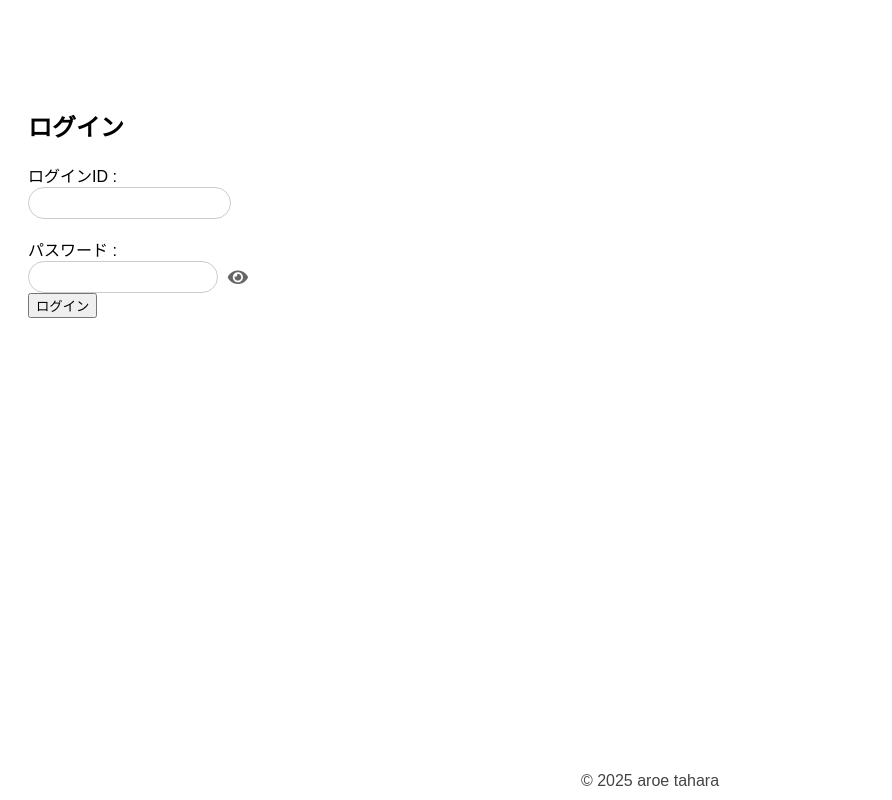
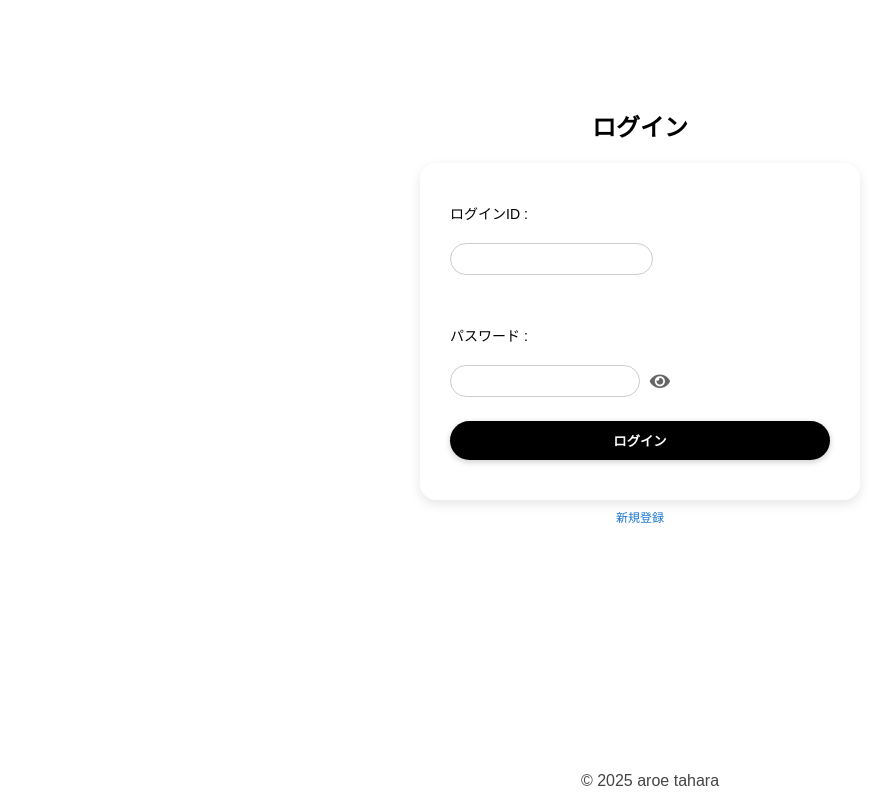
Before and after one commit to Say-Sato/my-vue3-webApp, a Vue app: page /login in a window 1280 px wide. Shown: the whole page, without its empty margins (0-892 px from the left). Built offline with nearby package versions, Linux system fonts and the light colour scheme; a web font is replaced by a local one.

Commit message:
ログイン画面フロント修正

```diff
--- a/src/views/LoginPage.vue
+++ b/src/views/LoginPage.vue
@@ -98,6 +98,9 @@ const handleSubmit = () => {
       </div>
       <button type="submit">ログイン</button>
     </form>
+    <router-link class="register" to="/register/temporary"
+      >新規登録</router-link
+    >
     <div v-if="errorMessage" class="error">
       <p>{{ errorMessage }}</p>
     </div>
@@ -135,4 +138,66 @@ const handleSubmit = () => {
 .error {
   color: red;
 }
+
+.container {
+  width: 100%;
+  display: flex;
+  justify-content: center;
+  align-items: center;
+}
+
+form {
+  background: white;
+  padding: 40px 30px;
+  border-radius: 16px;
+  box-shadow: 0 4px 12px rgba(0, 0, 0, 0.1);
+  min-width: 320px;
+  max-width: 380px;
+  width: 100%;
+}
+
+.login {
+  display: flex;
+  flex-direction: column;
+  gap: 16px;
+  margin-bottom: 24px;
+}
+
+label {
+  font-size: 14px;
+  margin-bottom: 4px;
+}
+
+input {
+  width: 100%;
+  padding: 10px 12px;
+  border: 1px solid #999;
+  border-radius: 20px;
+  font-size: 14px;
+}
+
+button[type='submit'] {
+  width: 100%;
+  padding: 10px;
+  background: #000;
+  color: white;
+  font-weight: bold;
+  border-radius: 20px;
+  border: none;
+  cursor: pointer;
+  box-shadow: 0 2px 6px rgba(0, 0, 0, 0.2);
+  transition: background 0.2s;
+}
+
+button[type='submit']:hover {
+  background: #222;
+}
+
+.register {
+  font-size: 12px;
+  color: #1976d2;
+  text-decoration: none;
+  display: inline-block;
+  margin-top: 8px;
+}
 </style>
```
